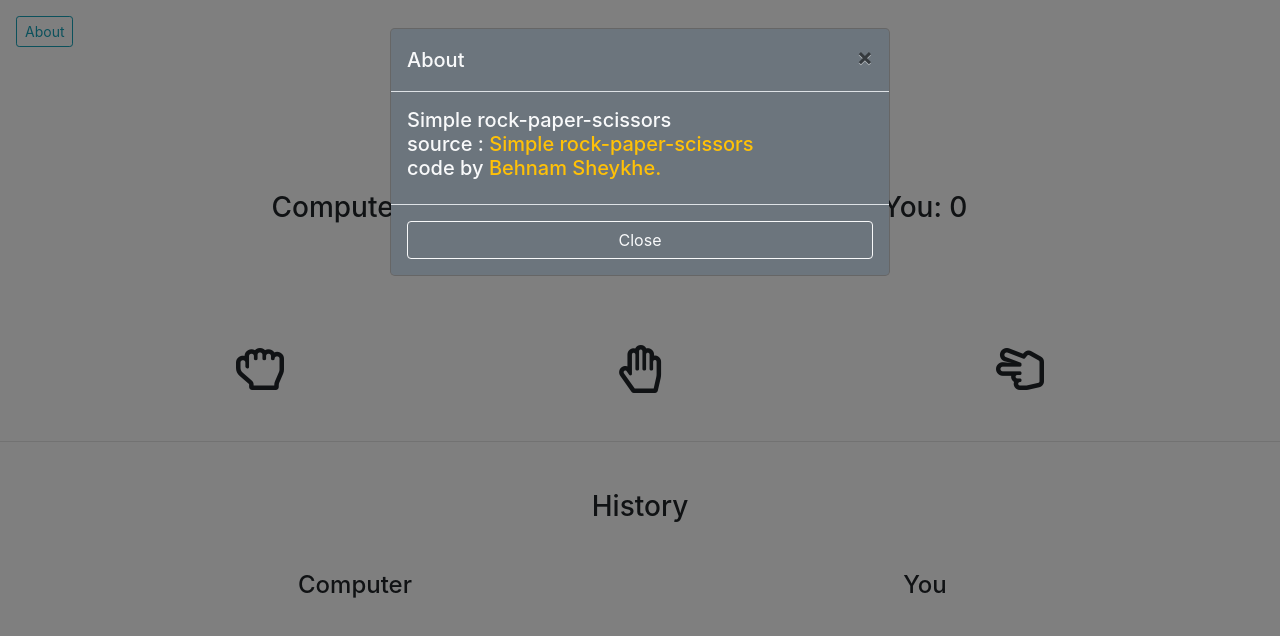
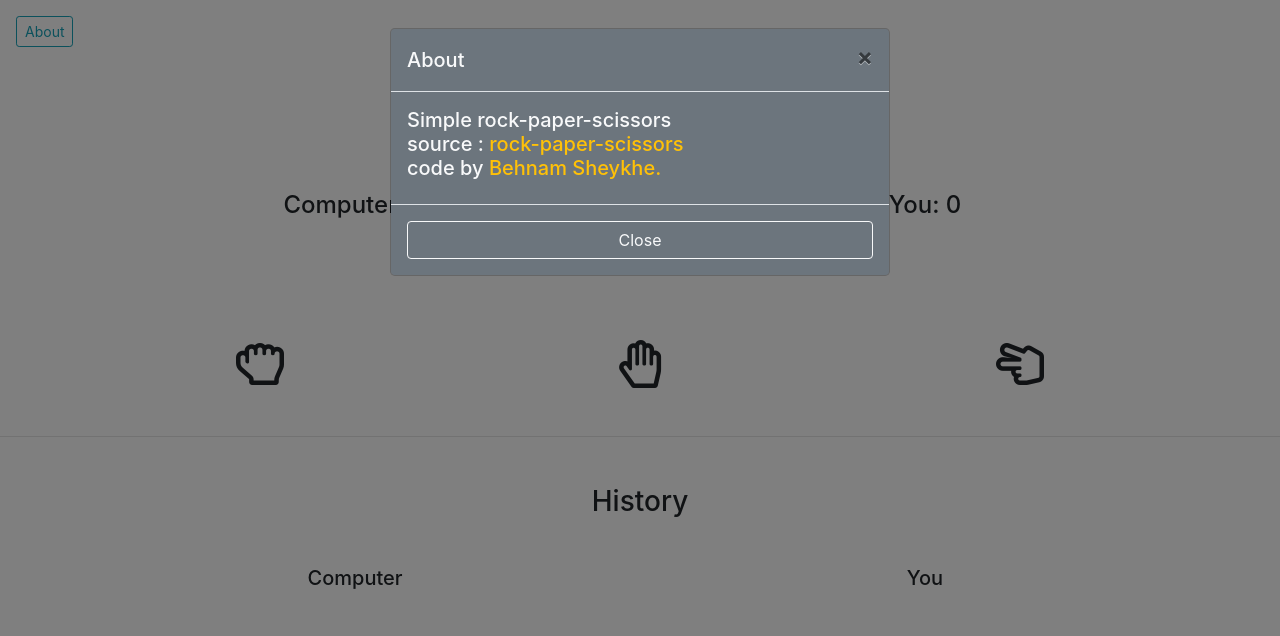
Before and after one commit to codingislove7/rock-paper-scissors, a plain HTML site: page index.html in a window 1280 px wide. Both pictures are taken after a click on the button "About". Drawn offline with nearby package versions, Linux system fonts and the light colour scheme.

Commit message:
update some style

```diff
--- a/index.html
+++ b/index.html
@@ -36,7 +36,7 @@
       </div>
       <div class="modal-body text-lead h5">
         Simple rock-paper-scissors <br>
-        source : <a href="https://github.com/Super-DLT/rock-paper-scissors" class="text-warning" target="blank">Simple rock-paper-scissors</a>
+        source : <a href="https://github.com/Super-DLT/rock-paper-scissors" class="text-warning" target="blank">rock-paper-scissors</a>
         <br>code by
         <a href="https://github.com/Super-DLT" class="text-warning" target="blank">Behnam Sheykhe.</a>
       </div>
@@ -53,10 +53,10 @@
     <!-- SUM OF RESULTS  -->
     <div class="container text-center my-5">
         <div class="row ">
-            <div class="col h3">
+            <div class="col h4">
                 Computer: <span class="sumComputer">0</span>
             </div>
-            <div class="col h3">
+            <div class="col h4">
                 You: <span class="sumPlayer">0</span>
             </div>
         </div>
@@ -79,13 +79,13 @@
     <h3 class="text-center">History</h3>
     <div class="container text-center my-5">
         <div class="row text-center ">
-            <div class="col h4">
+            <div class="col h5">
                 Computer
                 <ul class="computerHistory mt-5">
 
                 </ul>
             </div>
-            <div class="col h4">
+            <div class="col h5">
                 You
                 <ul class="playerHistory mt-5">
 
```
